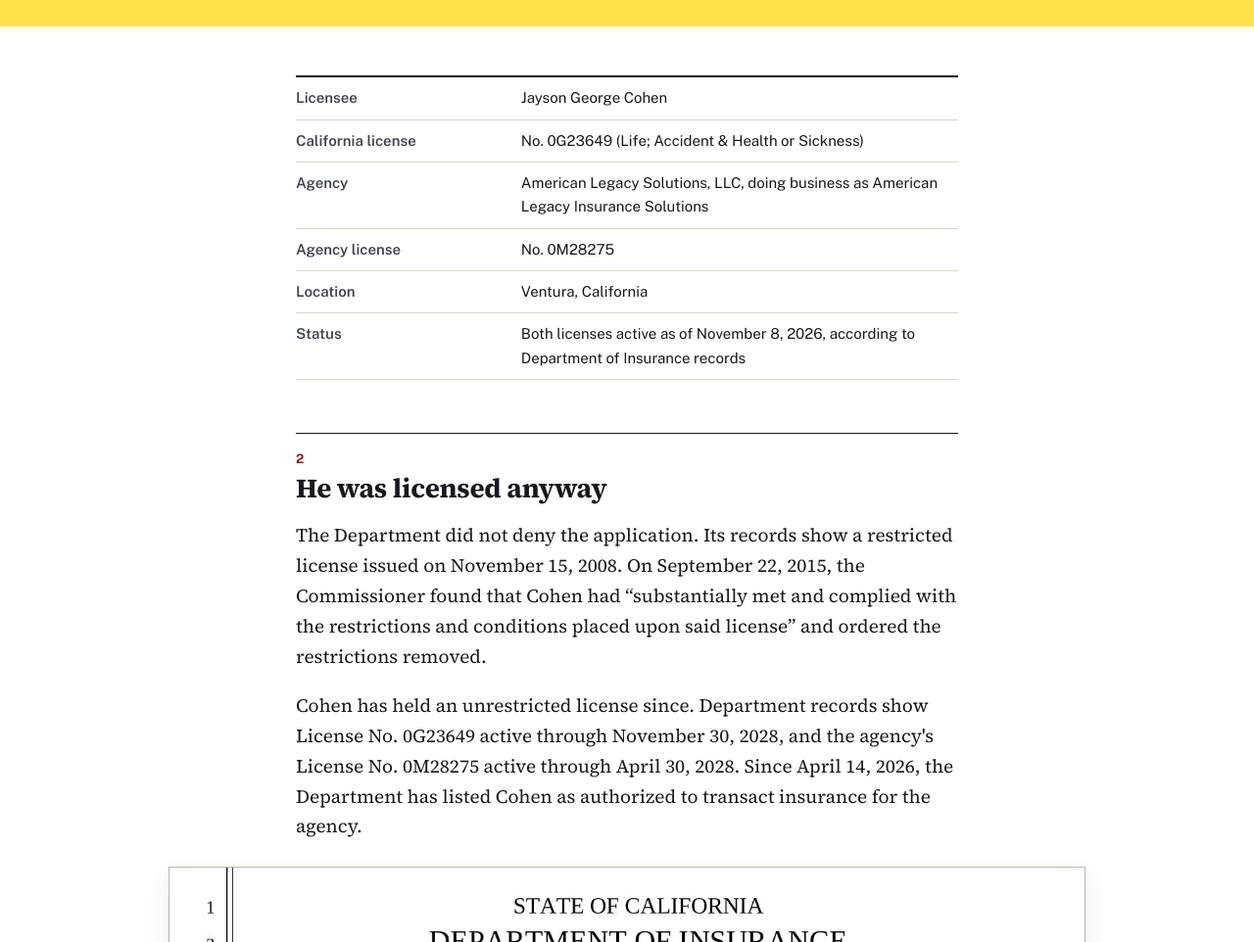
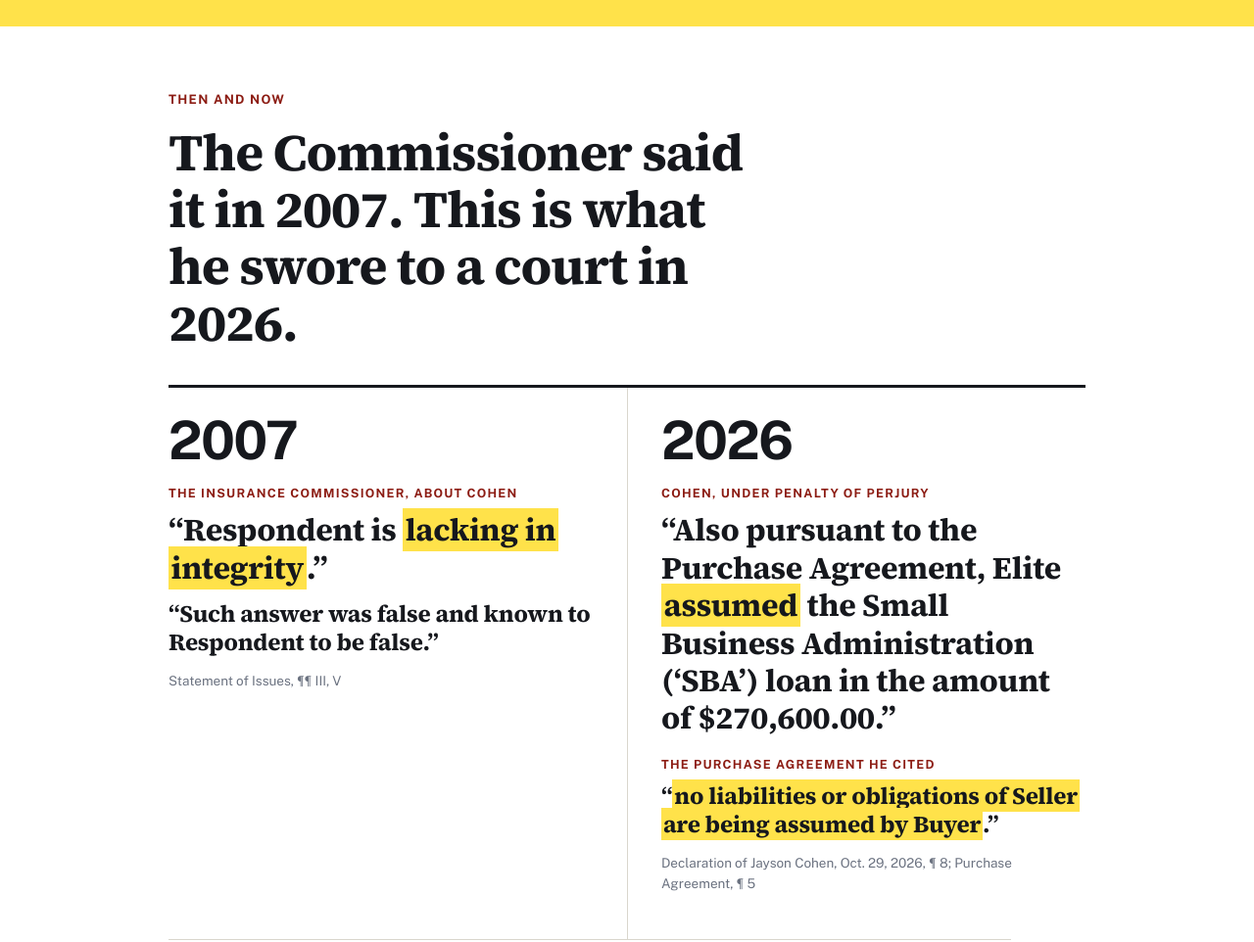
Before and after one commit to martin57290-png/Jayson-Cohen-, a plain HTML site: page index.html in a window 1280 px wide. Shown: the part 6600-7562 px from the top of the page at 98% size. Drawn offline with nearby package versions, Linux system fonts and the light colour scheme.

Commit message:
Add then-and-now section tying the Commissioner's charge to the 2026 sworn statement
Co-Authored-By: Claude Fable 5.2 <noreply@anthropic.com>
Claude-Session: https://claude.ai/code/session_013tozXsfprD3eCEKsVFFRva

```diff
--- a/index.html
+++ b/index.html
@@ -92,6 +92,31 @@
     <p class="cite">Insurance Commissioner of the State of California, Statement of Issues, File No. LBB 4044-AP (AR), &para; IV. <a href="docs/cdi-statement-of-issues-LBB-4044-AP.pdf">Read the full document (PDF)</a></p>
   </div>
 </div>
+
+<section id="now" class="now">
+  <div class="wide">
+    <p class="kicker">Then and now</p>
+    <h2 class="nowh">The Commissioner said it in 2007. This is what he swore to a court in 2026.</h2>
+    <div class="tn">
+      <div class="tn-col">
+        <p class="tn-year">2007</p>
+        <p class="tn-who">The Insurance Commissioner, about Cohen</p>
+        <p class="tn-q">&ldquo;Respondent is <span class="mk2">lacking in integrity</span>.&rdquo;</p>
+        <p class="tn-q sm">&ldquo;Such answer was false and known to Respondent to be false.&rdquo;</p>
+        <p class="cite">Statement of Issues, &para;&para; III, V</p>
+      </div>
+      <div class="tn-col">
+        <p class="tn-year">2026</p>
+        <p class="tn-who">Cohen, under penalty of perjury</p>
+        <p class="tn-q">&ldquo;Also pursuant to the Purchase Agreement, Elite <span class="mk2">assumed</span> the Small Business Administration (&lsquo;SBA&rsquo;) loan in the amount of $270,600.00.&rdquo;</p>
+        <p class="tn-who">The Purchase Agreement he cited</p>
+        <p class="tn-q sm">&ldquo;<span class="mk2">no liabilities or obligations of Seller are being assumed by Buyer</span>.&rdquo;</p>
+        <p class="cite">Declaration of Jayson Cohen, Oct. 29, 2026, &para; 8; Purchase Agreement, &para; 5</p>
+      </div>
+    </div>
+    <p class="tn-end">The agent the Insurance Commissioner charged with a knowingly false answer has now sworn, under penalty of perjury, to a statement that the contract he cited contradicts. A request to prosecute him for perjury, a felony under California law, is before the Ventura County District Attorney. <a href="#sworn">See the documents</a>.</p>
+  </div>
+</section>
 
 <div class="col">
   <table class="facts">
--- a/styles.css
+++ b/styles.css
@@ -173,3 +173,18 @@ footer { margin-top: 56px; border-top: 1px solid var(--rule); background: var(--
 .film video { display: block; width: 100%; height: auto; background: #14161a; box-shadow: 0 20px 60px rgba(0,0,0,.5); }
 .film .cite { color: #9aa1ad; margin: 14px 0 0; }
 .scrolly { border-top: 1px solid #2a2e36; }
+
+/* ---------- then and now ---------- */
+.now { padding: 64px 0 20px; }
+.nowh { border: 0; padding: 0; font-size: clamp(1.9rem, 4.4vw, 3.3rem); line-height: 1.1; letter-spacing: -.02em; max-width: 20ch; margin: 0 0 34px; }
+.tn { display: grid; grid-template-columns: 1fr 1fr; border-top: 3px solid var(--ink); }
+.tn-col { padding: 26px 34px 30px 0; }
+.tn-col + .tn-col { padding-left: 34px; padding-right: 0; border-left: 1px solid var(--rule); }
+.tn-year { font-family: var(--sans); font-weight: 700; font-size: 3.4rem; line-height: 1; letter-spacing: -.03em; margin: 0 0 10px; }
+.tn-who { font-family: var(--sans); font-size: 12.5px; font-weight: 700; letter-spacing: .1em; text-transform: uppercase; color: var(--accent); margin: 18px 0 8px; }
+.tn-q { font-size: clamp(1.45rem, 2.5vw, 2.05rem); line-height: 1.2; font-weight: 700; letter-spacing: -.01em; margin: 0 0 14px; }
+.tn-q.sm { font-size: clamp(1.2rem, 1.9vw, 1.5rem); }
+.mk2 { background: var(--hl); padding: 0 .08em; -webkit-box-decoration-break: clone; box-decoration-break: clone; }
+.tn-end { font-size: 1.3rem; line-height: 1.5; border-top: 1px solid var(--rule); padding-top: 24px; margin: 0; max-width: 860px; }
+.now + .col { padding-top: 40px; }
+@media (max-width: 760px) { .tn { grid-template-columns: 1fr; } .tn-col, .tn-col + .tn-col { padding: 22px 0; border-left: 0; } .tn-col + .tn-col { border-top: 1px solid var(--rule); } .tn-end { font-size: 1.15rem; } }
```
